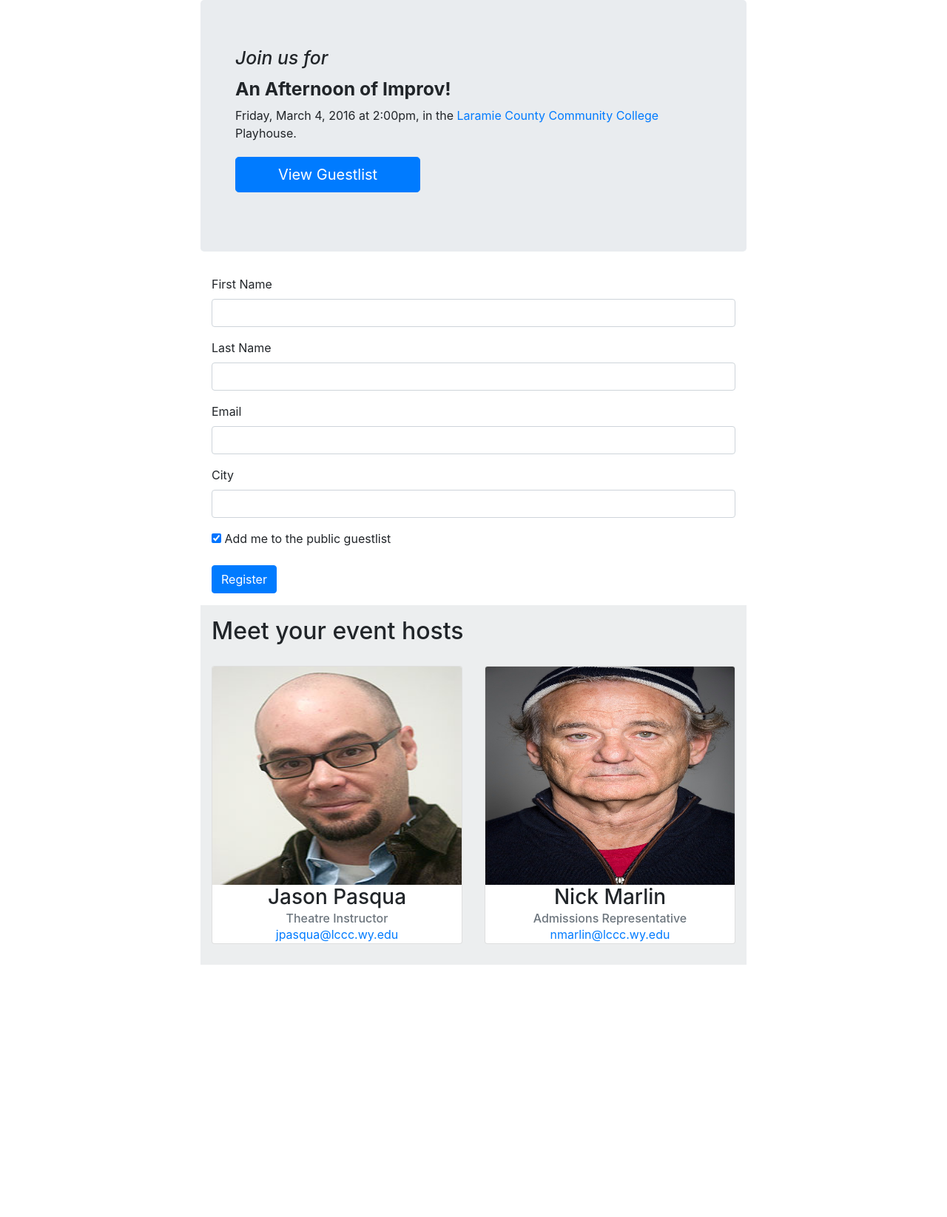
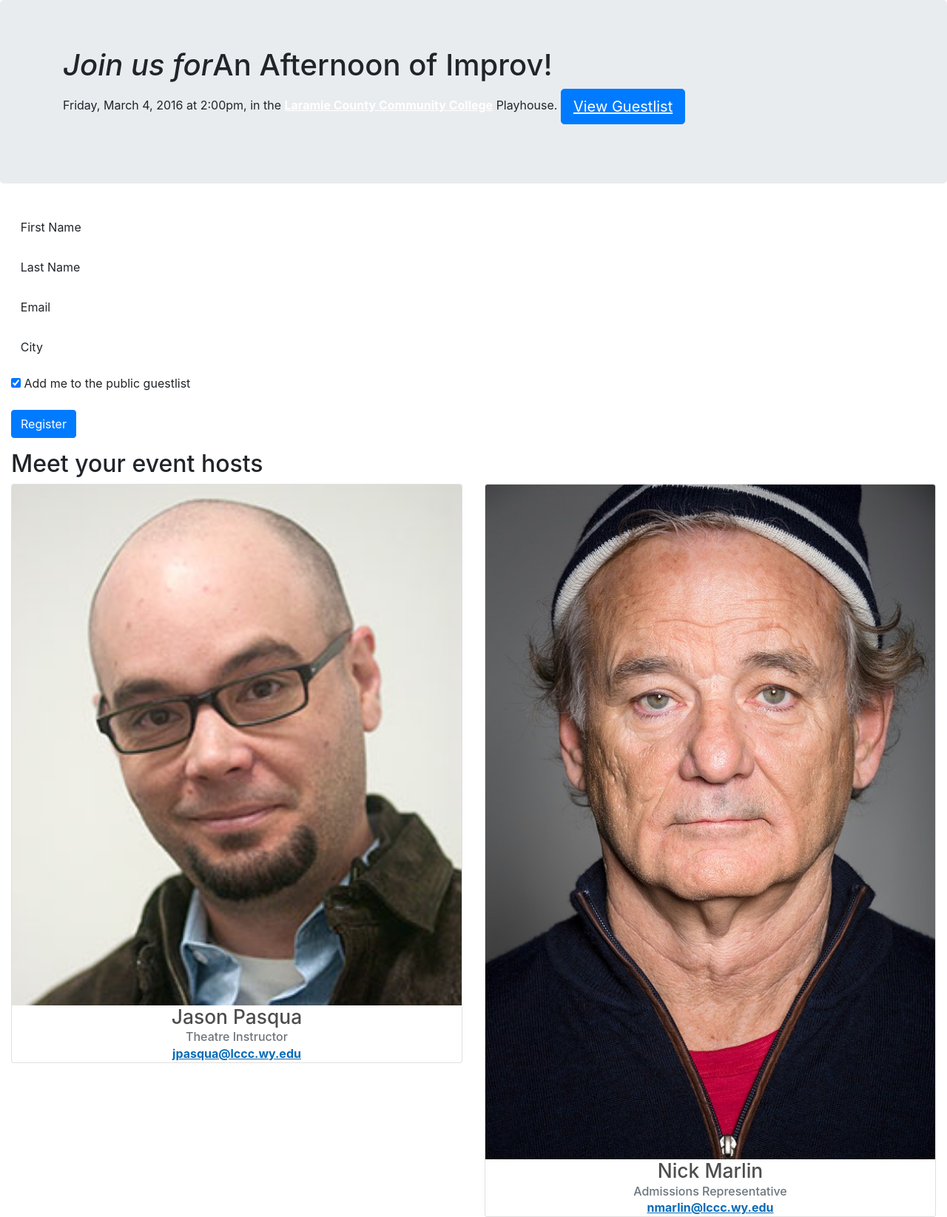
Before and after one commit to xmarnic/improv_registration, a Python web app: template templates/reg_form.html in a window 1280 px wide. Shown: the whole page at 74% size. Before the commit the page ends 1304 px from the top, so only its background shows below. Run offline with Jinja, Linux system fonts and the light colour scheme; the template is opened without the code that fills it, so the values that code supplies are empty; some libraries are stand-ins or nearby versions.

Commit message:
Update custom.css

```diff
--- a/static/custom.css
+++ b/static/custom.css
@@ -1,50 +1,151 @@
-.jumbotron h1 {
-    font-size: 1.55em;
+/* Base Styles */
+img{
+	max-width:100%;
+}
+a{
+	color:#fff;
+	font-weight:bold;
+	text-decoration:underline;
+}
+a:hover, a:focus{
+	color:#076bb6;
+	text-decoration:none;
+}
+h3{
+	font-size:1.65rem;
 }
 
-.jumbotron em {
-    display: block;
-    padding-bottom: .5em;
+/* Layout */
+.main{
+	top:0;
+	left:0;
+	width:100%;
+	padding:0;
+	overflow:hidden;
+
+	background:50% 50% no-repeat;
+	background-size:cover;
+	background-position:50% 50%;
+	background-attachment:fixed;
+}
+.alert-container{
+	position:fixed;
+	bottom:0;
+	left:0;
+	right:0;
+	text-align:center;
+	z-index:1;
+}
+.alert-success, .alert-danger{
+	padding:10px;
+	opacity:0.9;
+}
+.logo-panel{
+	position:fixed;
+	margin-bottom:20px;
+}
+.lccc-logo{
+	display:block;
+	max-width:250px;
+	margin-left:auto;
+	margin-right:auto;
+}
+.content-panel{
+	min-height:100vh;
+	padding:20px 15px 40px 15px;
+	color:#fff;
+	background:rgba(0,0,0,0.65);
 }
 
-.jumbotron span {
-    font-weight: bold;
+/* Ghost Buttons */
+.btn-ghost{
+	margin: 20px 0 20px 0;
+	border:1px #fff solid;
+	text-decoration:none;
+
+	background:none;
+
+	-o-transition:all ease-in-out 0.25s;
+	-ms-transition:all ease-in-out 0.25s;
+	-moz-transition:all ease-in-out 0.25s;
+	-webkit-transition:all ease-in-out 0.25s;
+	transition:all ease-in-out 0.25s;
+}
+.btn-ghost:hover{
+	border:1px #fff solid;
+	background:#076bb6;
 }
 
-.guestlist-btn {
-    display: block;
-    margin-top: 1em;
-    max-width: 250px;
+/* Card */
+.card-image{
+	max-height:300px;
+	overflow:hidden;
+}
+.card-img-top{
+	width:100%;
+}
+.card{
+	color:#4d4d4d;
+	text-align:center;
+}
+.card a{
+	color:#076bb6;
+}
+.card-subtitle{
+	font-size:1rem;
 }
 
-.contact {
-    background-color: #ECEEEF;
+/* Form */
+.form-group{
+	position: relative;
+}
+.form-control{
+	margin-top:10px;
+	color:#F9F9F9;
+	border:none;
+	border-bottom:#fff solid 2px;
+	border-radius:0;
+	background:none;
+}
+.control-label{
+	position:absolute;
+	top:0.3rem;
+	left:0.80rem;
+
+	-o-transition:all ease-in-out 0.25s;
+	-ms-transition:all ease-in-out 0.25s;
+	-moz-transition:all ease-in-out 0.25s;
+	-webkit-transition:all ease-in-out 0.25s;
+	transition:all ease-in-out 0.25s;
+}
+input.active + .control-label{
+	top:-0.65rem;
+	opacity:0.40;
+	font-size:0.8rem;
 }
 
-.contact h2 {
-    padding-top: 0.5em ;
-    padding-bottom: 0.25em;
+/* Responsive CSS */
+@media(max-width:1455px){
+	.card-image{
+		height:auto;
+		max-height:none;
+	}
 }
-
-.card {
-    margin-top: .75em;
-    margin-bottom: 1.75em;
+@media(min-width:992px) and (max-width:1455px){
+	.card-container{
+		width:85%;
+	}
 }
-
-.card-img-top {
-    max-height: 295px;
-    width: 100%;
-    display: block;
+@media(min-width:768px) and (max-width:990px){
+	.card-container{
+		width:50%;
+	}
 }
-
-.card-block {
-    text-align: center;
+@media(min-width:1px) and (max-width:991px){
+	.logo-panel{
+		position:initial;
+	}
+	.lccc-logo{
+		max-width:200px;
+	}
 }
-
-.card-block h4 {
-    font-size: 1em;
-}
-
-.main {
-    max-width: 768px;
-}
```
